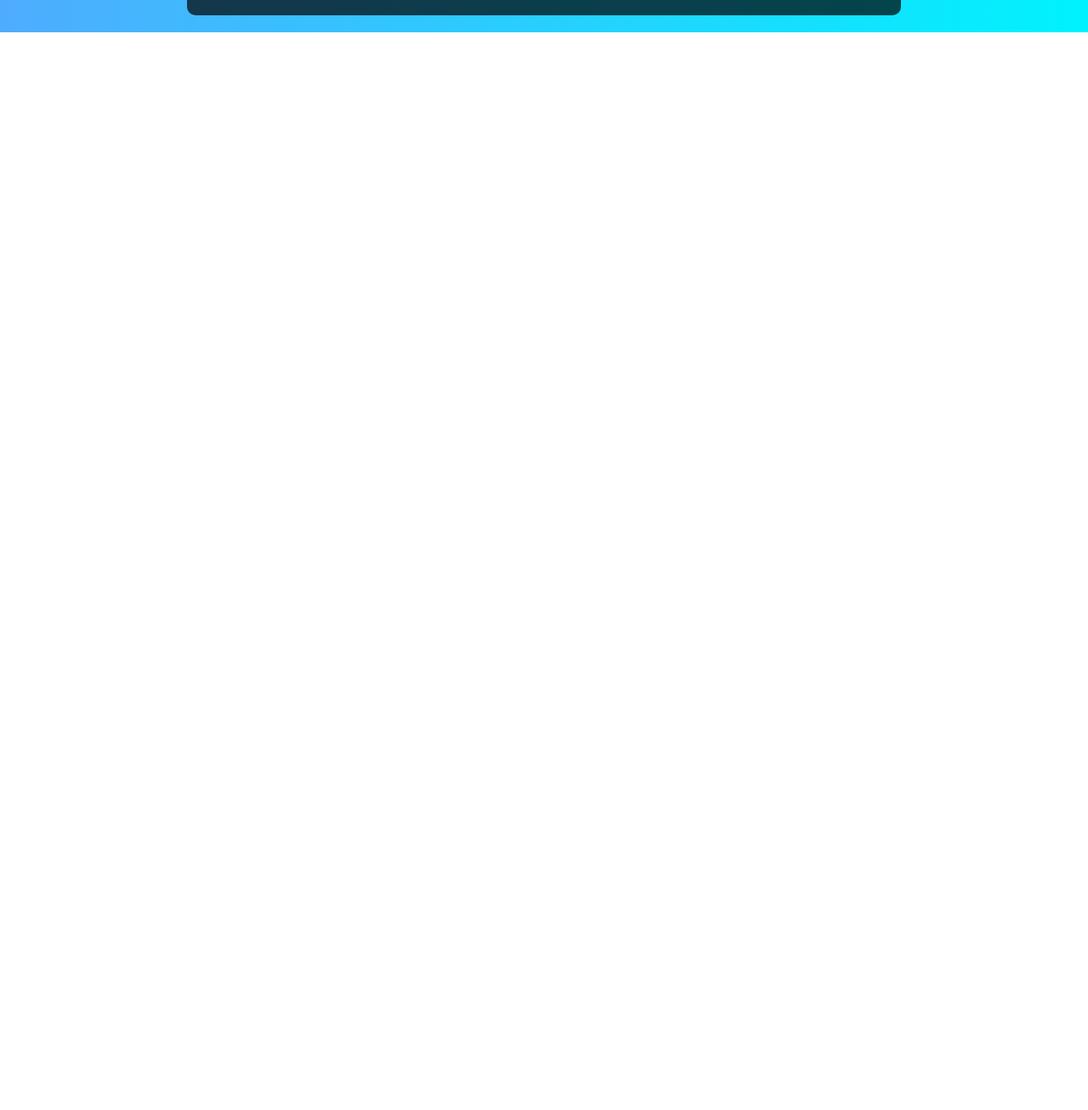
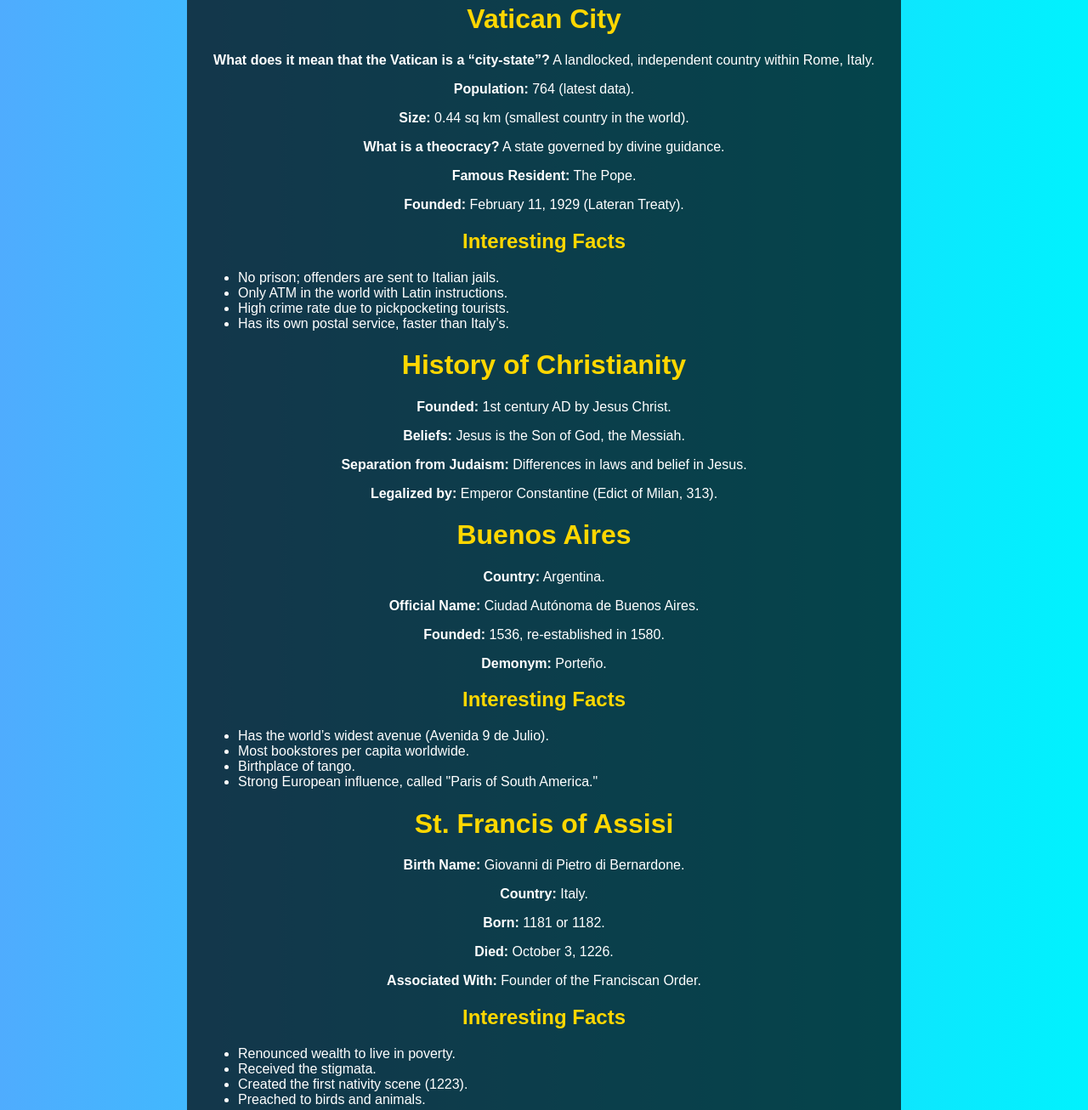
Before and after one commit to IluciousGames/Francis-Douglas-thingy, a plain HTML site: page index.html in a window 1280 px wide. Shown: the part 1179-2485 px from the top of the page at 85% size. Before the commit the page ends 1217 px from the top, so only its background shows below. Drawn offline with Linux system fonts and the light colour scheme.

Commit message:
Update index.html

```diff
--- a/index.html
+++ b/index.html
@@ -71,6 +71,54 @@
             <li>Home to Michelangelo’s famous Pietà sculpture.</li>
             <li>The interior can hold over 60,000 people.</li>
         </ul>
+
+        <h1>Vatican City</h1>
+        <p><strong>What does it mean that the Vatican is a “city-state”?</strong> A landlocked, independent country within Rome, Italy.</p>
+        <p><strong>Population:</strong> 764 (latest data).</p>
+        <p><strong>Size:</strong> 0.44 sq km (smallest country in the world).</p>
+        <p><strong>What is a theocracy?</strong> A state governed by divine guidance.</p>
+        <p><strong>Famous Resident:</strong> The Pope.</p>
+        <p><strong>Founded:</strong> February 11, 1929 (Lateran Treaty).</p>
+        <h2>Interesting Facts</h2>
+        <ul>
+            <li>No prison; offenders are sent to Italian jails.</li>
+            <li>Only ATM in the world with Latin instructions.</li>
+            <li>High crime rate due to pickpocketing tourists.</li>
+            <li>Has its own postal service, faster than Italy’s.</li>
+        </ul>
+
+        <h1>History of Christianity</h1>
+        <p><strong>Founded:</strong> 1st century AD by Jesus Christ.</p>
+        <p><strong>Beliefs:</strong> Jesus is the Son of God, the Messiah.</p>
+        <p><strong>Separation from Judaism:</strong> Differences in laws and belief in Jesus.</p>
+        <p><strong>Legalized by:</strong> Emperor Constantine (Edict of Milan, 313).</p>
+
+        <h1>Buenos Aires</h1>
+        <p><strong>Country:</strong> Argentina.</p>
+        <p><strong>Official Name:</strong> Ciudad Autónoma de Buenos Aires.</p>
+        <p><strong>Founded:</strong> 1536, re-established in 1580.</p>
+        <p><strong>Demonym:</strong> Porteño.</p>
+        <h2>Interesting Facts</h2>
+        <ul>
+            <li>Has the world’s widest avenue (Avenida 9 de Julio).</li>
+            <li>Most bookstores per capita worldwide.</li>
+            <li>Birthplace of tango.</li>
+            <li>Strong European influence, called "Paris of South America."</li>
+        </ul>
+
+        <h1>St. Francis of Assisi</h1>
+        <p><strong>Birth Name:</strong> Giovanni di Pietro di Bernardone.</p>
+        <p><strong>Country:</strong> Italy.</p>
+        <p><strong>Born:</strong> 1181 or 1182.</p>
+        <p><strong>Died:</strong> October 3, 1226.</p>
+        <p><strong>Associated With:</strong> Founder of the Franciscan Order.</p>
+        <h2>Interesting Facts</h2>
+        <ul>
+            <li>Renounced wealth to live in poverty.</li>
+            <li>Received the stigmata.</li>
+            <li>Created the first nativity scene (1223).</li>
+            <li>Preached to birds and animals.</li>
+        </ul>
     </div>
 </body>
 </html>
```
